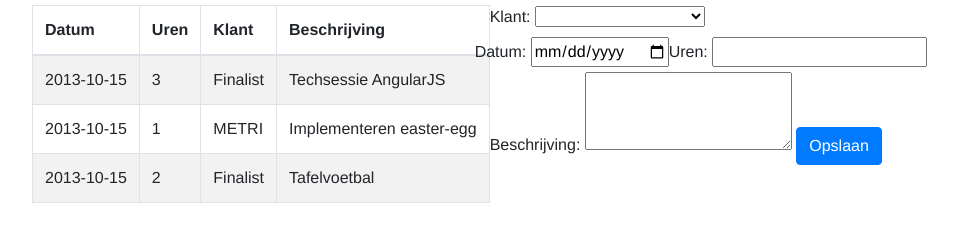
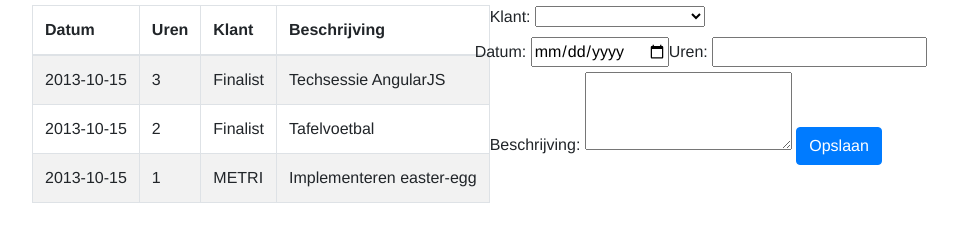
Before and after one commit to ghengeveld/angular-techsessie, a website: page app/index.html in a window 1280 px wide. Shown: the part 127-368 px from the top of the page, without its empty margins (38-996 px from the left). Drawn offline with nearby package versions, Linux system fonts and the light colour scheme; some packages are replaced by stand-ins of ours; a script that the page names is missing.

Commit message:
Add basic ordering

```diff
--- a/app/scripts/controllers/hours-controller.js
+++ b/app/scripts/controllers/hours-controller.js
@@ -29,6 +29,8 @@ angular.module('angularTechsessieApp')
       description: 'Tafelvoetbal'
     }];
 
+    $scope.ordering = ['date', 'customer.name'];
+
     $scope.addHours = function(hours) {
       $scope.hoursList.push(hours);
       $scope.hours = {};
--- a/app/views/hours.html
+++ b/app/views/hours.html
@@ -14,7 +14,7 @@
         </tr>
       </thead>
       <tbody>
-        <tr data-ng-repeat="hours in hoursList">
+        <tr data-ng-repeat="hours in hoursList | orderBy:ordering">
           <td>{{ hours.date }}</td>
           <td>{{ hours.hours }}</td>
           <td>{{ hours.customer.name }}</td>
```
